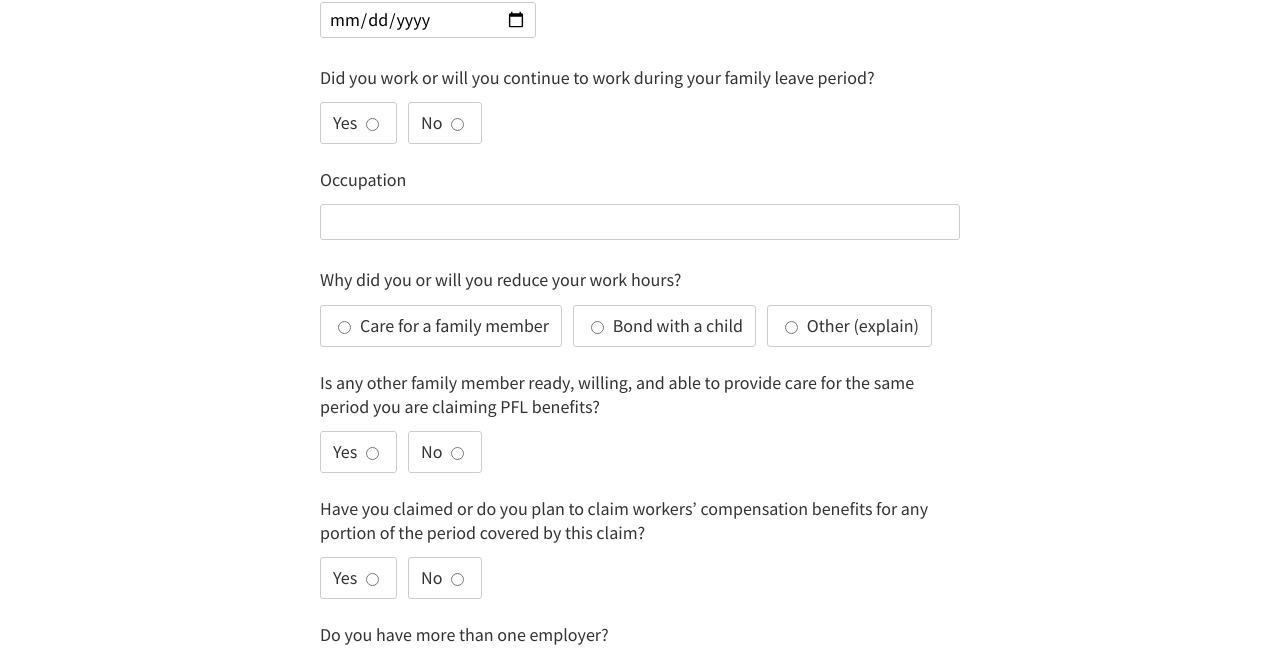
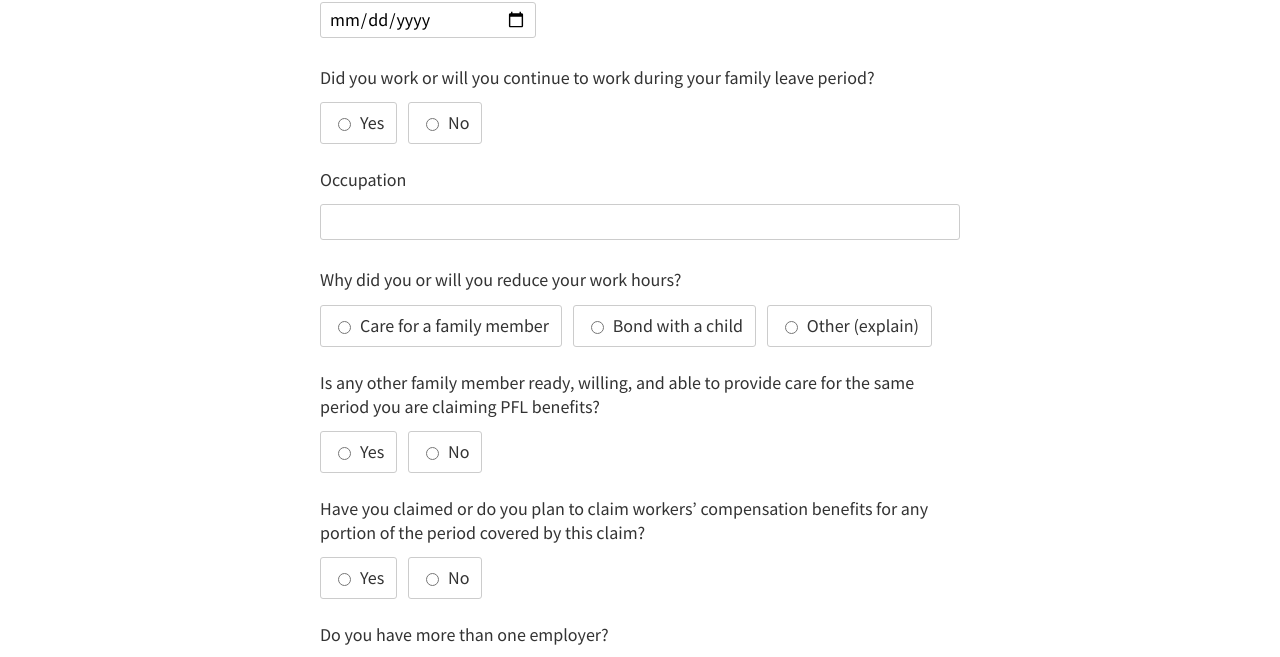
Before and after one commit to 18F/Paid-Leave-Prototype, a Jekyll site: the page built from _pages/claims/new.html, in a window 1280 px wide. Shown: the part 1505-2162 px from the top of the page. Built offline with Jekyll 4.4.1, drawn with Linux system fonts in a browser that asks for light colours; nearby versions of some CDN libraries; library files that are not in the unit come from our copies.

Commit message:
Minor fixes

```diff
--- a/_pages/claims/new.html
+++ b/_pages/claims/new.html
@@ -196,14 +196,14 @@ excerpt: none
           <legend>Did you work or will you continue to work during your family leave period?</legend>
           <div class="field field-radio">
             <label for="">
+              <input type="radio" value="yes">
               <span class="label-text">Yes</span>
-              <input type="radio" value="yes">
             </label>
           </div>
           <div class="field field-radio">
             <label for="">
+              <input type="radio" value="no">
               <span class="label-text">No</span>
-              <input type="radio" value="no">
             </label>
           </div>
         </fieldset>
@@ -238,14 +238,14 @@ excerpt: none
           <legend>Is any other family member ready, willing, and able to provide care for the same period you are claiming PFL benefits?</legend>
           <div class="field field-radio">
             <label for="">
+              <input type="radio" value="yes">
               <span class="label-text">Yes</span>
-              <input type="radio" value="yes">
             </label>
           </div>
           <div class="field field-radio">
             <label for="">
+              <input type="radio" value="no">
               <span class="label-text">No</span>
-              <input type="radio" value="no">
             </label>
           </div>
         </fieldset>
@@ -253,14 +253,14 @@ excerpt: none
           <legend>Have you claimed or do you plan to claim workers&rsquo; compensation benefits for any portion of the period covered by this claim?</legend>
           <div class="field field-radio">
             <label for="">
+              <input type="radio" value="yes">
               <span class="label-text">Yes</span>
-              <input type="radio" value="yes">
             </label>
           </div>
           <div class="field field-radio">
             <label for="">
+              <input type="radio" value="no">
               <span class="label-text">No</span>
-              <input type="radio" value="no">
             </label>
           </div>
         </fieldset>
```
Also changed, not shown: 1 other file.
